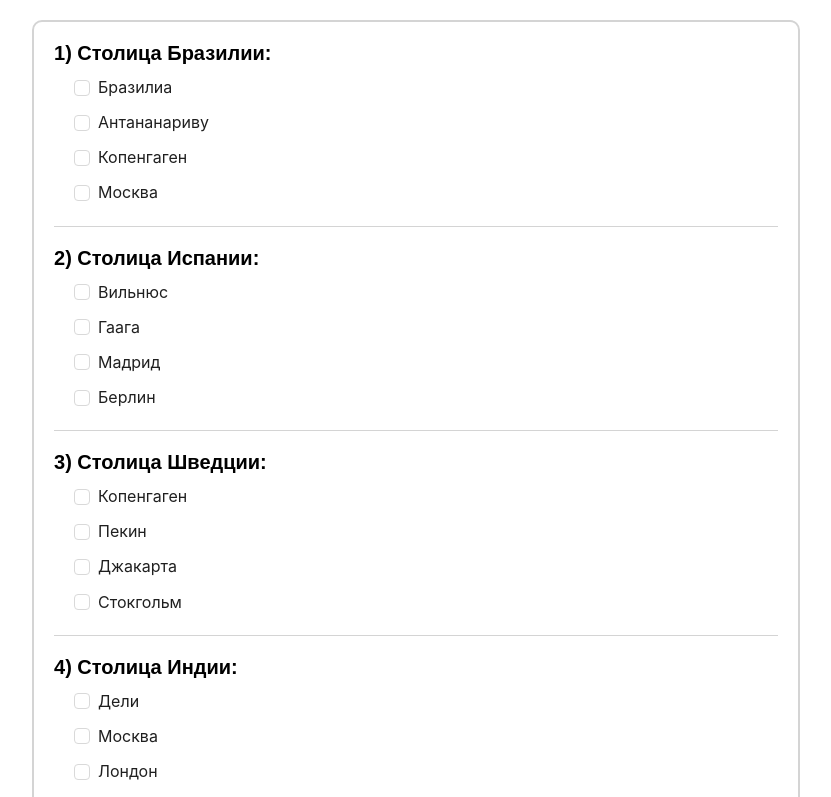
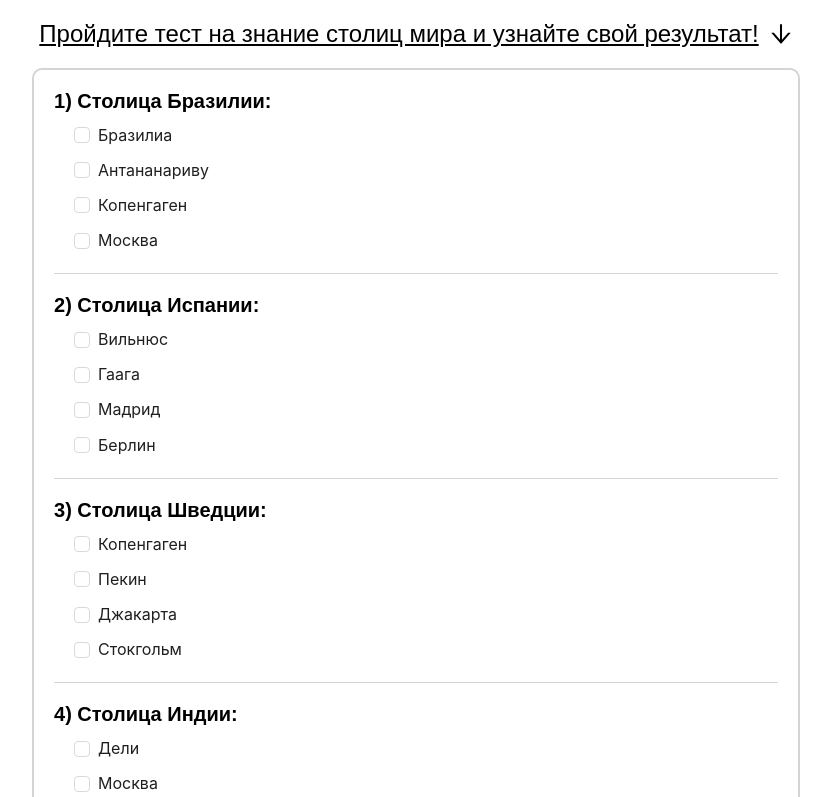
Before and after one commit to SimpleCoderr/quiz, a React app: page / in a window 1280 px wide. Shown: the top 797 px of the page, without its empty margins (224-1055 px from the left). Built offline with nearby package versions, Linux system fonts and the light colour scheme.

Commit message:
add header on MainPage

```diff
--- a/src/pages/index.tsx
+++ b/src/pages/index.tsx
@@ -1,13 +1,17 @@
-import { Quiz } from 'widgets/Quiz'
-import s from './styles.module.scss'
+import { Quiz } from "widgets/Quiz";
+import s from "./styles.module.scss";
+import { ArrowDownOutlined } from "@ant-design/icons";
 
 const MainPage = () => {
-
   return (
     <div className={s.mainPage}>
-      <Quiz/>
+      <header className={s.headerPage}>
+        <div>Пройдите тест на знание столиц мира и узнайте свой результат!</div>
+        <ArrowDownOutlined />
+      </header>
+      <Quiz />
     </div>
-  )
-}
+  );
+};
 
-export default MainPage
+export default MainPage;
--- a/src/pages/styles.module.scss
+++ b/src/pages/styles.module.scss
@@ -2,5 +2,14 @@
     width: 100%;
     padding: 20px 0;
     display: flex;
-    justify-content: center;
+    flex-direction: column;
+    align-items: center;
 }
+.headerPage {
+    display: flex;
+    gap: 10px;
+    align-items: center;
+    font-size: 24px;
+    margin-bottom: 20px;
+    text-decoration: underline;
+}
```
